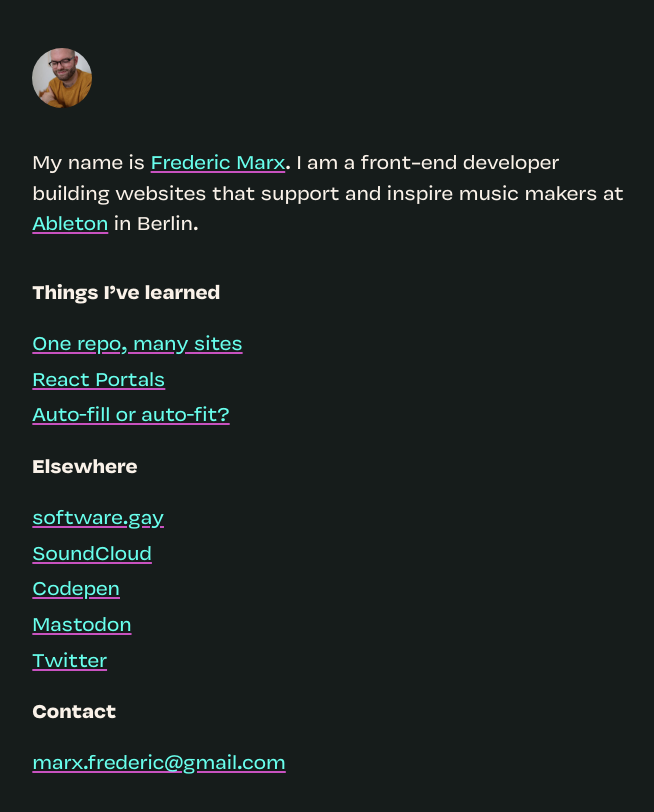
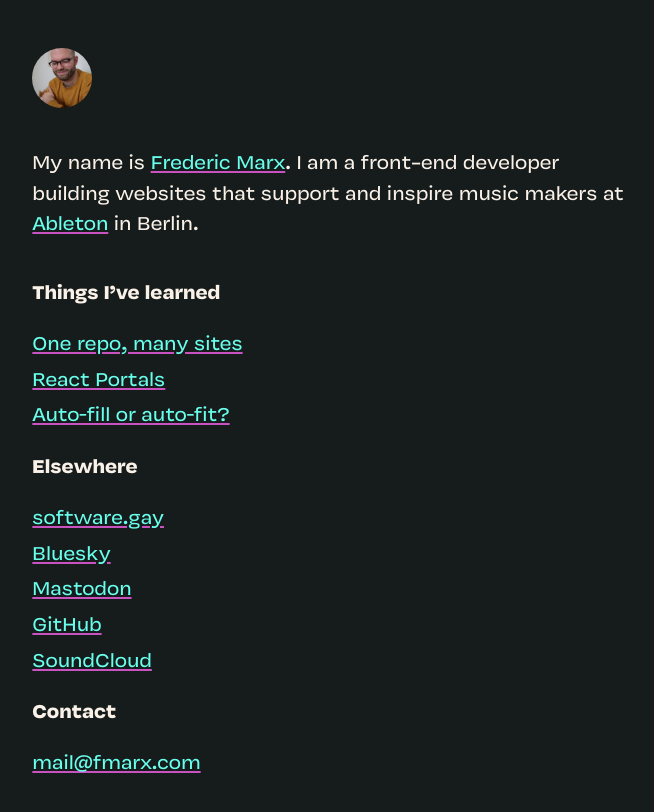
Before and after one commit to fredericmarx/fmarx.com, an Eleventy site: page src/index.njk in a window 1280 px wide. Shown: the whole page, without its empty margins (415-1069 px from the left). Built offline with nearby package versions, Linux system fonts and the light colour scheme; Eleventy itself is replaced by a stand-in of ours; files that its build step writes are made by us from their sources.

Commit message:
Update contact data

```diff
--- a/src/_includes/partials/footer.njk
+++ b/src/_includes/partials/footer.njk
@@ -21,14 +21,14 @@
       {% else %}
         <li><a class="p-author h-card" href="https://software.gay{{ page.url }}" rel="me">software.gay</a></li>
       {% endif %}
+      <li><a rel="me" href="https://bsky.app/profile/fmarx.com">Bluesky</a></li>
+      <li><a rel="me" href="https://mastodon.social/@fredericmarx">Mastodon</a></li>
+      <li><a rel="me" href="https://github.com/fredericmarx">GitHub</a></li>
       <li><a rel="me" href="https://soundcloud.com/ersteller">SoundCloud</a></li>
-      <li><a rel="me" href="https://codepen.com/fredericmarx">Codepen</a></li>
-      <li><a rel="me" href="https://mastodon.social/@fredericmarx">Mastodon</a></li>
-      <li><a rel="me" href="https://twitter.com/fredericmarx">Twitter</a></li>
     </ul>
   </section>
   <section>
     <h2>Contact</h2>
-    <p><a class="u-email" rel="me" href="mailto:marx.frederic@gmail.com">marx.frederic@gmail.com</a></p>
+    <p><a class="u-email" rel="me" href="mailto:mail@fmarx.com">mail@fmarx.com</a></p>
   </section>
 </footer>
```
